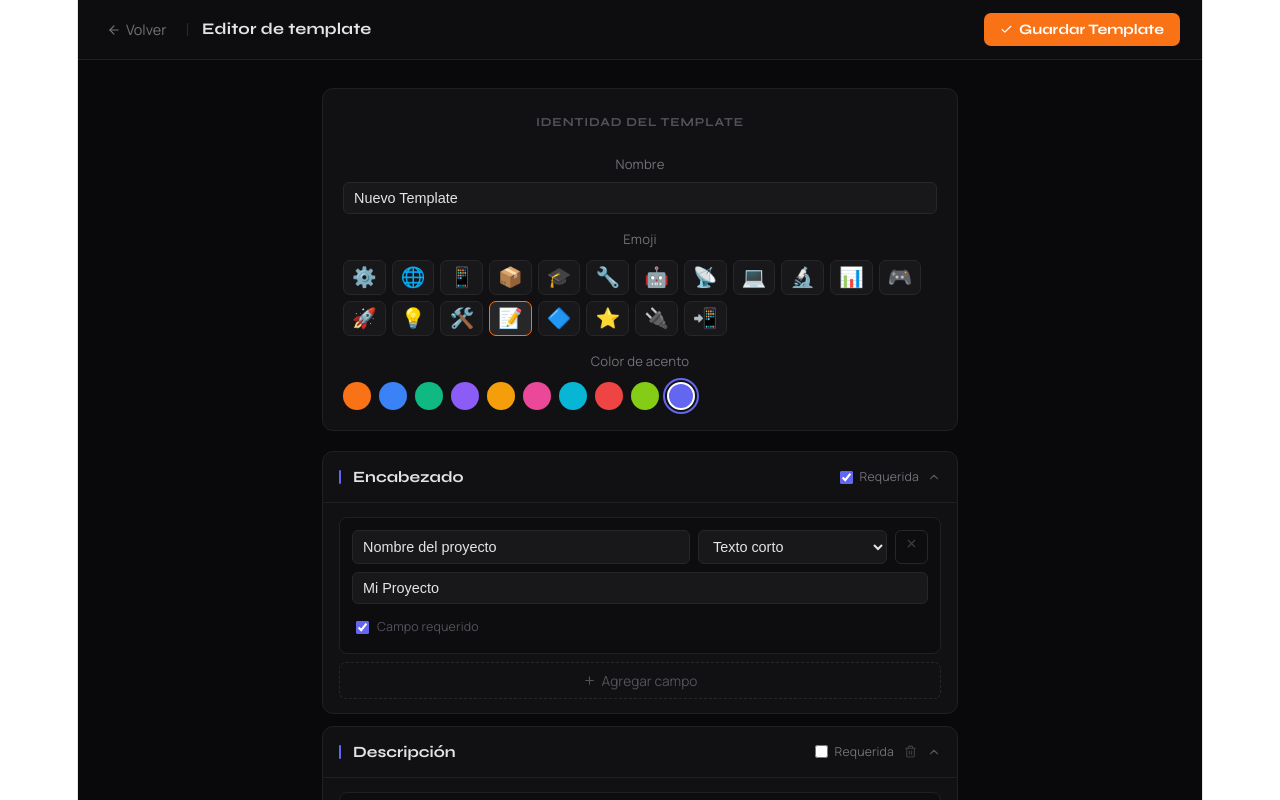
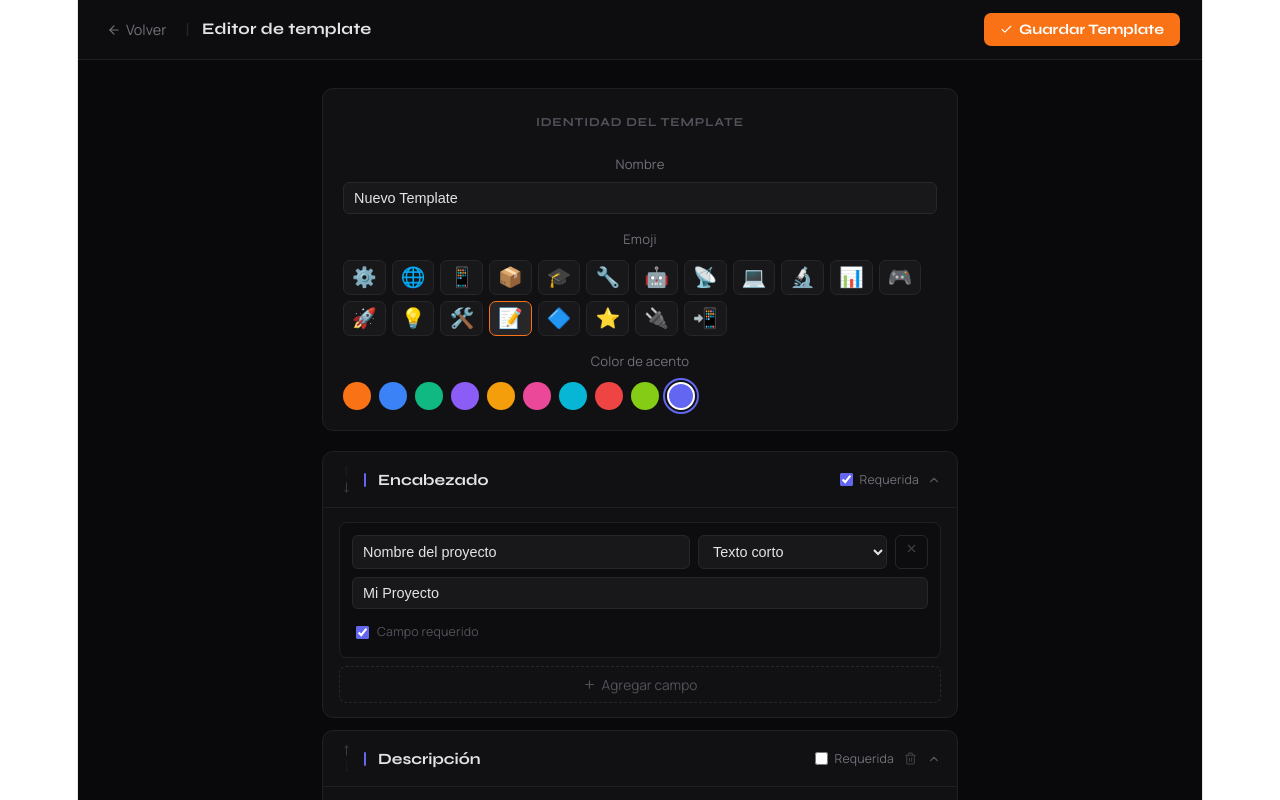
Before and after one commit to obviousfancy/readme-manager, a React (Vite) app: page / in a window 1280 px wide. Both pictures are taken after a click on the button "Nuevo Template". Shown: the top 800 px of the page. Built offline with nearby package versions, Linux system fonts and the light colour scheme.

Commit message:
feat: rearrange sections

```diff
--- a/src/App.jsx
+++ b/src/App.jsx
@@ -14,7 +14,7 @@ const deepClone = o => JSON.parse(JSON.stringify(o));
 /* ─────────────── TEMPLATE MANIFEST ─────────────────────────── */
 // Para agregar un nuevo template: añade el archivo JSON a public/templates/
 // y agrega su nombre aquí.
-const TEMPLATE_FILES = ['hw.json', 'api.json', 'mobile.json', 'lib.json', 'uni.json','setup.json'];
+const TEMPLATE_FILES = ['hw.json', 'api.json', 'mobile.json', 'lib.json', 'uni.json'];
 
 /* ─────────────────── MARKDOWN RENDERER ─────────────────────── */
 function inl(t) {
@@ -742,6 +742,13 @@ function TemplateEditor({ template, onSave, onCancel }) {
   const upT = ch => setT(p => ({ ...p, ...ch }));
   const upSec = (sid, ch) => setT(p => ({ ...p, sections: p.sections.map(s => s.id === sid ? { ...s, ...ch } : s) }));
   const delSec = sid => setT(p => ({ ...p, sections: p.sections.filter(s => s.id !== sid) }));
+  const moveSec = (sid, dir) => setT(p => {
+    const secs = [...p.sections];
+    const i = secs.findIndex(s => s.id === sid);
+    if ((dir === -1 && i === 0) || (dir === 1 && i === secs.length - 1)) return p;
+    [secs[i], secs[i + dir]] = [secs[i + dir], secs[i]];
+    return { ...p, sections: secs };
+  });
   const addSec = () => {
     const ns = { id: uid(), title: 'Nueva Sección', required: false, fields: [] };
     setT(p => ({ ...p, sections: [...p.sections, ns] }));
@@ -825,6 +832,11 @@ function TemplateEditor({ template, onSave, onCancel }) {
         {t.sections.map((sec, si) => (
           <div key={sec.id} style={{ background: '#111113', border: '1px solid #1e2024', borderRadius: '11px', marginBottom: '12px', overflow: 'hidden' }}>
             <div style={{ display: 'flex', alignItems: 'center', gap: '10px', padding: '12px 16px', borderBottom: open.has(sec.id) ? '1px solid #1e2024' : 'none', cursor: 'pointer' }} onClick={() => setOpen(p => { const n = new Set(p); n.has(sec.id) ? n.delete(sec.id) : n.add(sec.id); return n; })}>
+              {/* Botones reordenar */}
+              <div style={{ display: 'flex', flexDirection: 'column', gap: '1px', flexShrink: 0 }} onClick={e => e.stopPropagation()}>
+                <button className="blk-move" onClick={() => moveSec(sec.id, -1)} disabled={si===0} style={{ opacity: si===0 ? 0.25 : 1 }} title="Subir sección"><MoveUp size={11}/></button>
+                <button className="blk-move" onClick={() => moveSec(sec.id, 1)}  disabled={si===t.sections.length-1} style={{ opacity: si===t.sections.length-1 ? 0.25 : 1 }} title="Bajar sección"><MoveDown size={11}/></button>
+              </div>
               <div style={{ width: '2px', height: '14px', background: t.color, borderRadius: '1px', flexShrink: 0 }} />
               <input
                 value={sec.title}
@@ -1385,6 +1397,13 @@ function Generator({ template, onBack }) {
   };
   const delSec = (sid) => setTpl(p => ({ ...p, sections: p.sections.filter(s => s.id !== sid) }));
   const upSec  = (sid, ch) => setTpl(p => ({ ...p, sections: p.sections.map(s => s.id===sid ? {...s,...ch} : s) }));
+  const moveSec = (sid, dir) => setTpl(p => {
+    const secs = [...p.sections];
+    const i = secs.findIndex(s => s.id === sid);
+    if ((dir === -1 && i === 0) || (dir === 1 && i === secs.length - 1)) return p;
+    [secs[i], secs[i + dir]] = [secs[i + dir], secs[i]];
+    return { ...p, sections: secs };
+  });
   const addFld = (sid) => {
     const nf = { id: uid(), label: 'Nuevo Campo', key: 'fld_'+uid(), type: 'text', placeholder: '', required: false };
     setTpl(p => ({ ...p, sections: p.sections.map(s => s.id===sid ? {...s, fields:[...s.fields,nf]} : s) }));
@@ -1456,6 +1475,12 @@ function Generator({ template, onBack }) {
 
               {/* Cabecera de sección */}
               <div style={{ display: 'flex', alignItems: 'center', gap: '7px', marginBottom: '10px' }}>
+                {editMode && (
+                  <div style={{ display: 'flex', flexDirection: 'column', gap: '1px', flexShrink: 0 }}>
+                    <button className="blk-move" onClick={() => moveSec(sec.id, -1)} disabled={si===0} style={{ opacity: si===0 ? 0.25 : 1 }} title="Subir sección"><MoveUp size={11}/></button>
+                    <button className="blk-move" onClick={() => moveSec(sec.id, 1)}  disabled={si===tpl.sections.length-1} style={{ opacity: si===tpl.sections.length-1 ? 0.25 : 1 }} title="Bajar sección"><MoveDown size={11}/></button>
+                  </div>
+                )}
                 <div style={{ width: '2px', height: '14px', background: tpl.color, borderRadius: '1px', flexShrink: 0 }} />
                 {editMode ? (
                   <input
```
